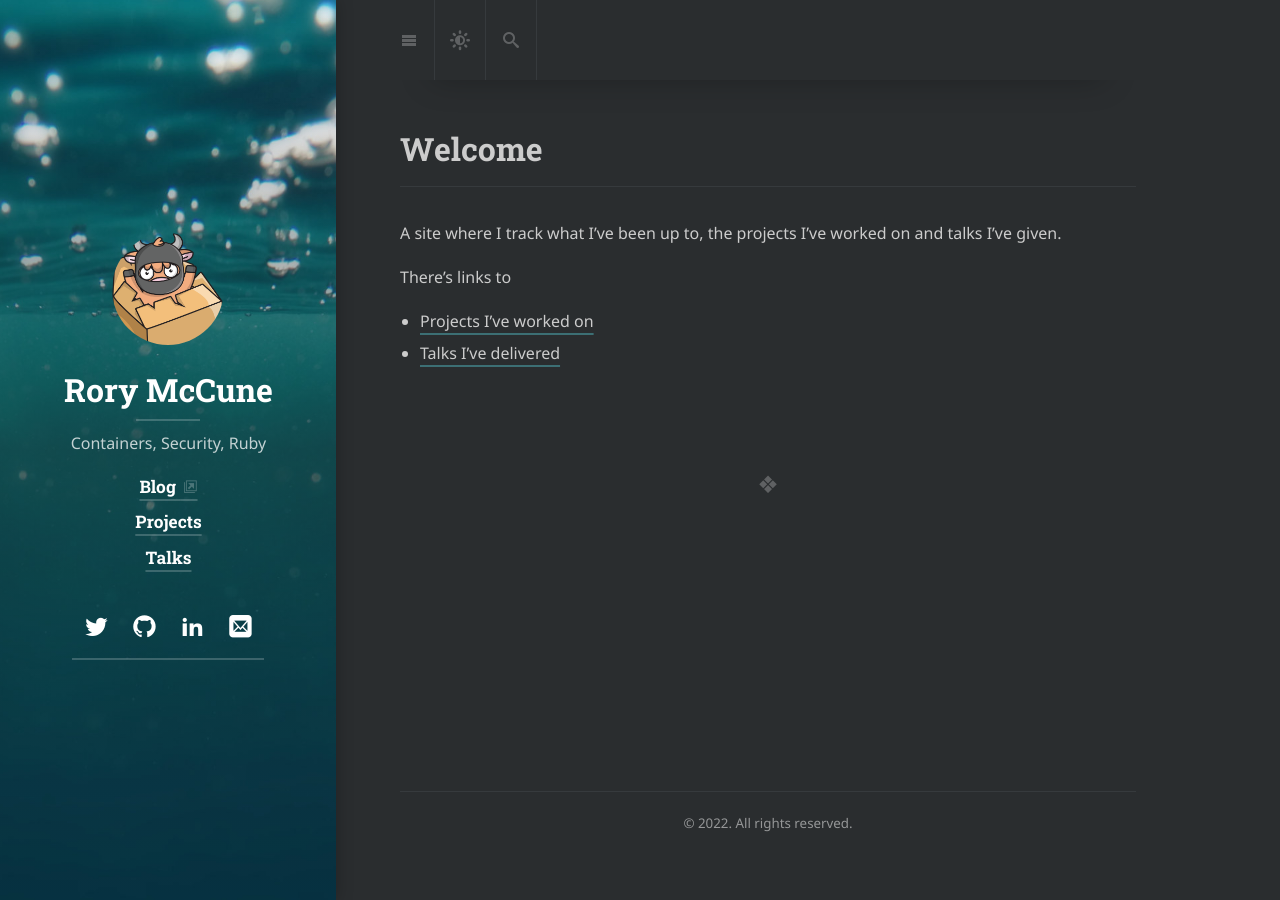
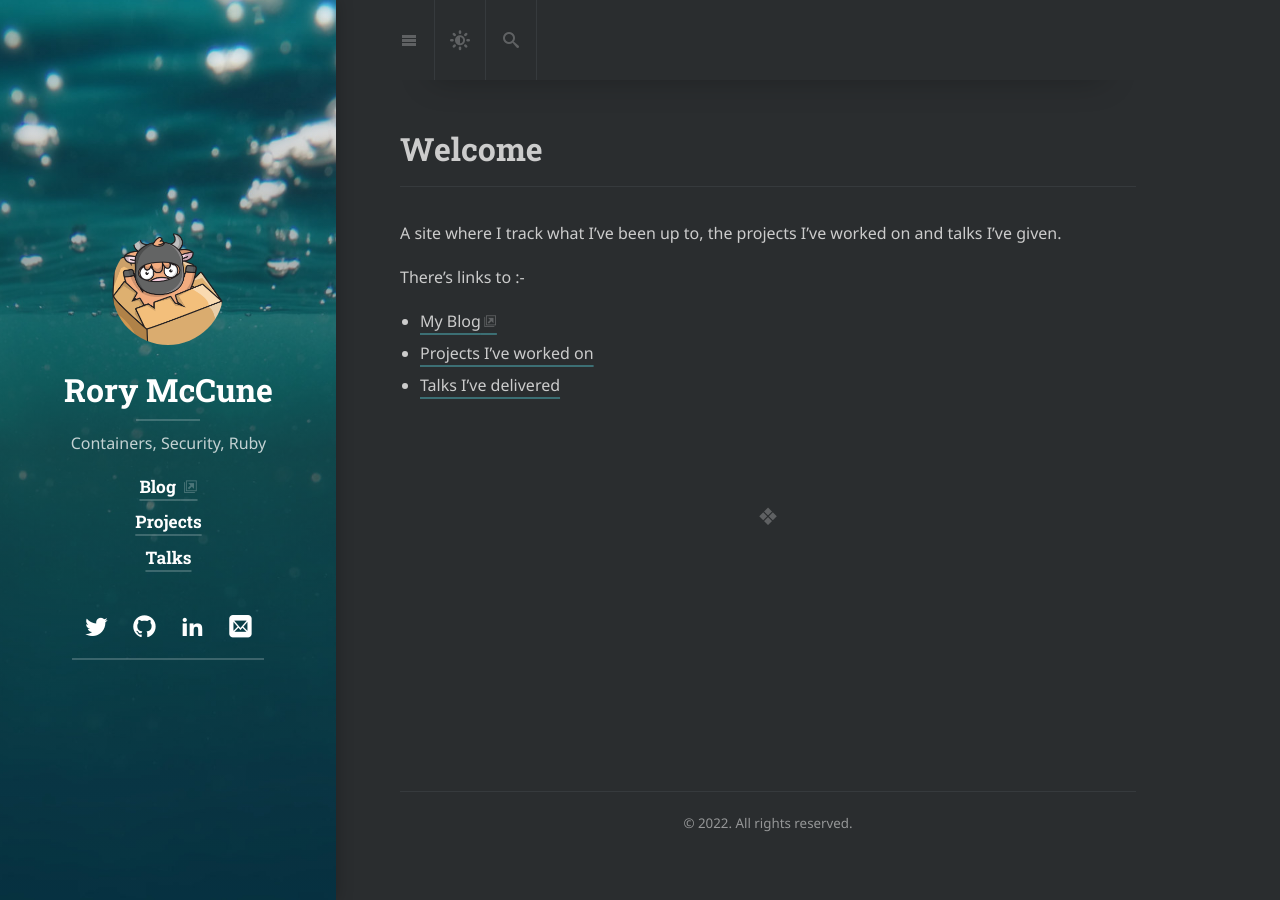
Before and after one commit to raesene/www.mccune.org.uk, a Jekyll site: the page built from index.md, in a window 1280 px wide. Built offline with Jekyll 4.4.1, drawn with Linux system fonts in a browser that asks for light colours; cached includes are drawn as plain includes; nearby versions of some CDN libraries; some web fonts are replaced; library files that are not in the unit come from our copies.

Commit message:
add blog to home page

```diff
--- a/index.md
+++ b/index.md
@@ -6,7 +6,8 @@ sitemap: false
 
 A site where I track what I've been up to, the projects I've worked on and talks I've given.
 
-There's links to
+There's links to :-
 
+- [My Blog](https://raesene.github.io/)
 - [Projects I've worked on](/projects/)
 - [Talks I've delivered](/talks/)
```
